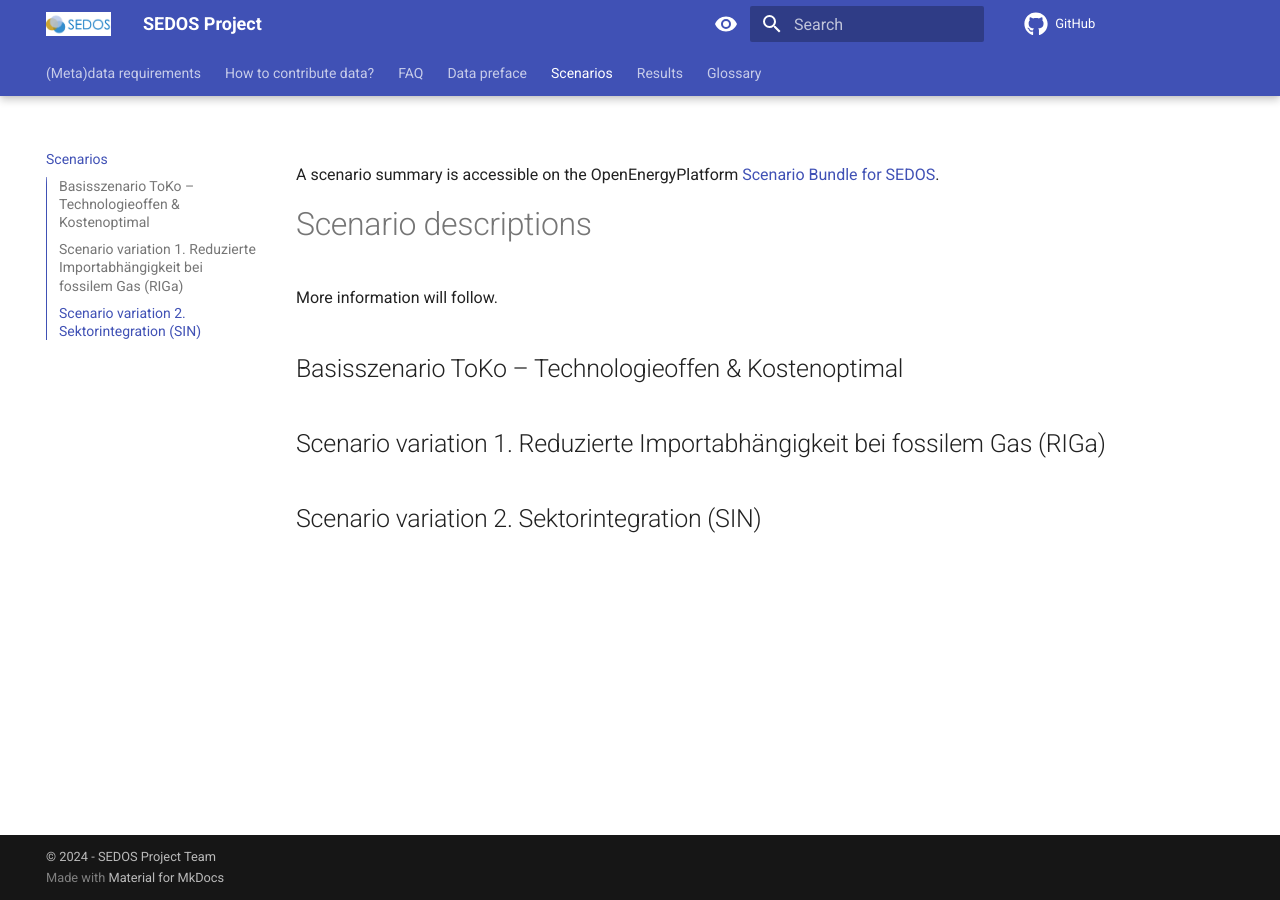
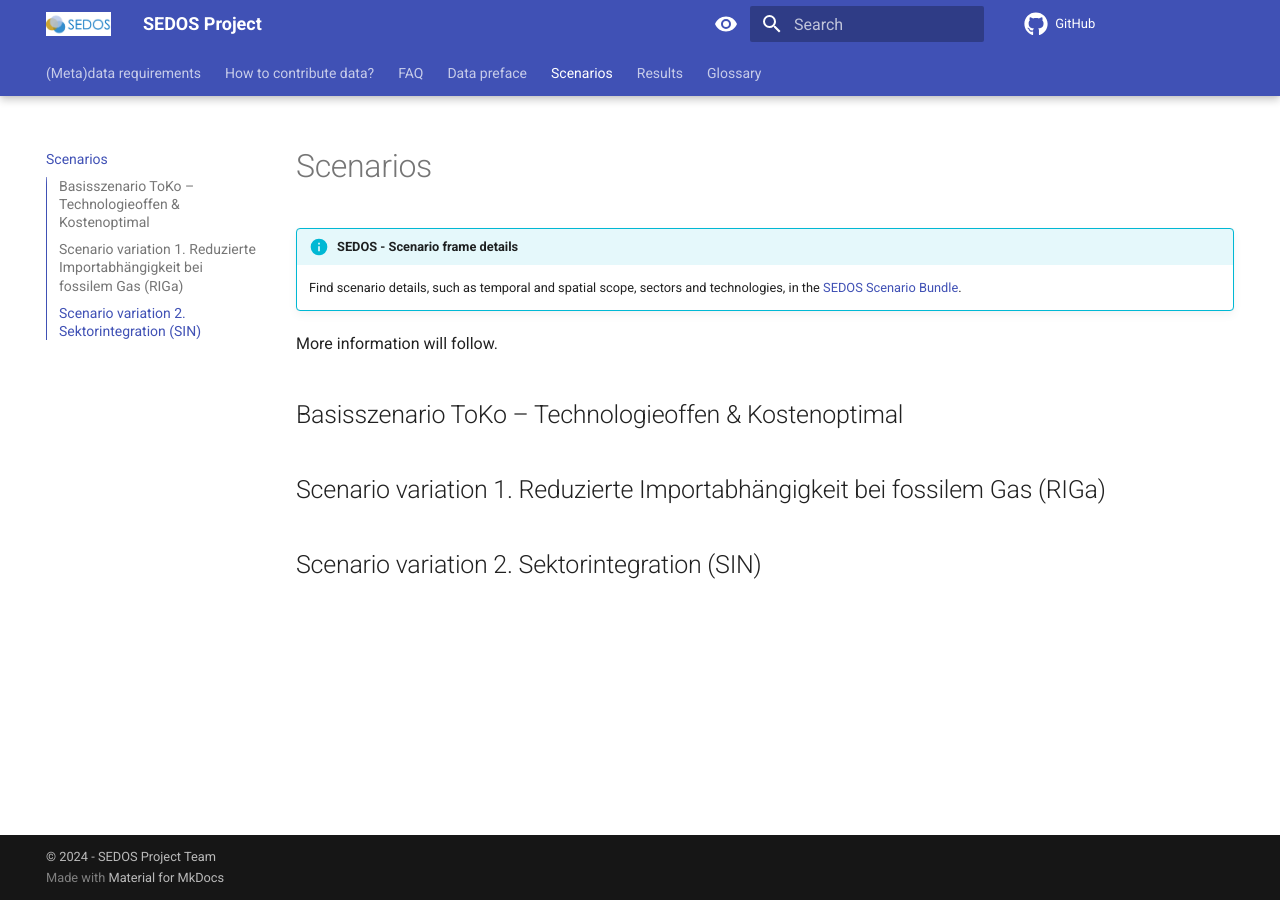
Before and after one commit to sedos-project/organization, an MkDocs documentation site: the page built from docs/scenarios.md, in a window 1280 px wide. Built offline with MkDocs 1.6.1 and Material for MkDocs 9.7.7, drawn with Linux system fonts in a browser that asks for light colours; comment, search, counter and statistics services are not loaded.

Commit message:
Update scenarios.md

```diff
--- a/docs/scenarios.md
+++ b/docs/scenarios.md
@@ -1,8 +1,8 @@
-A scenario summary is accessible on the OpenEnergyPlatform [Scenario Bundle for SEDOS](https://openenergy-platform.org/scenario-bundles/id/9387d4a9-85f1-52e9-ce79-0168f25dd5e0).
+# Scenarios
 
+!!! info "SEDOS - Scenario frame details"
 
-
-# Scenario descriptions
+    Find scenario details, such as temporal and spatial scope, sectors and technologies, in the [SEDOS Scenario Bundle](https://openenergy-platform.org/scenario-bundles/id/9387d4a9-85f1-52e9-ce79-0168f25dd5e0).
 
 More information will follow.
 
```
